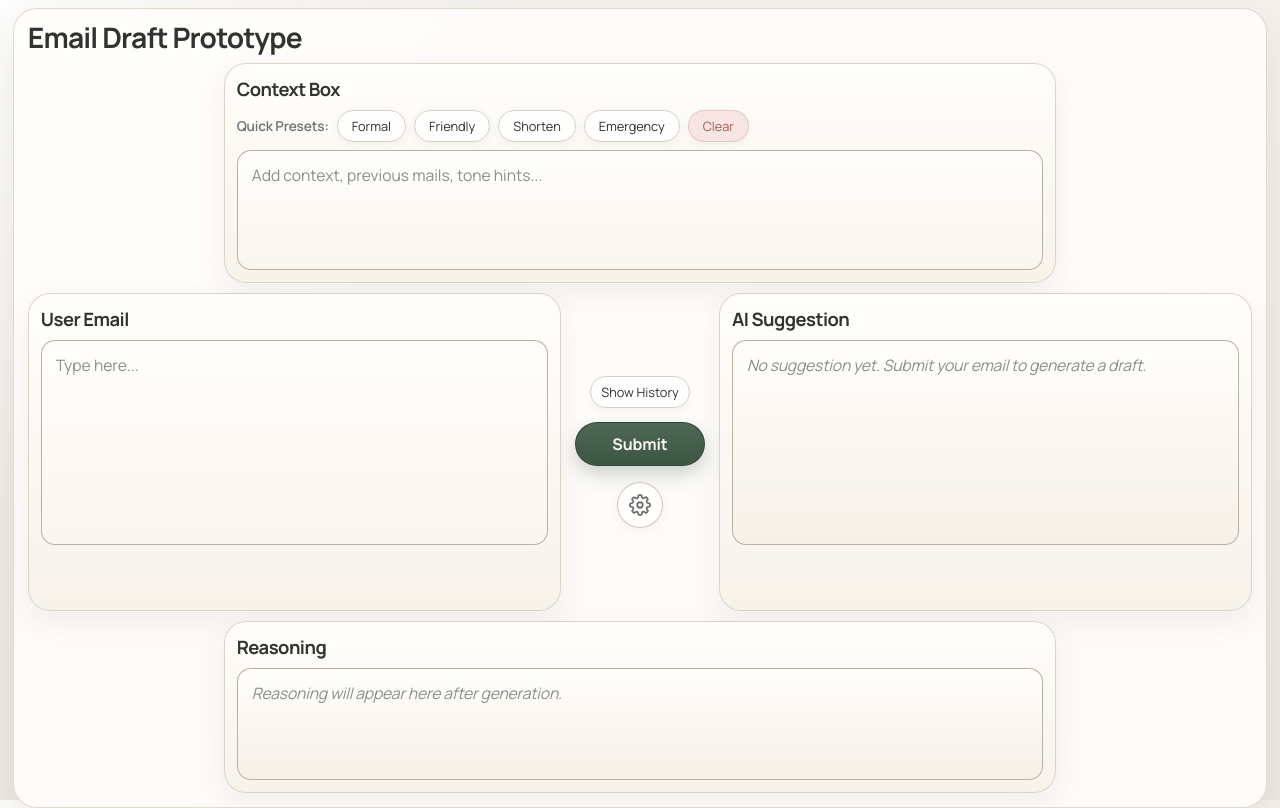
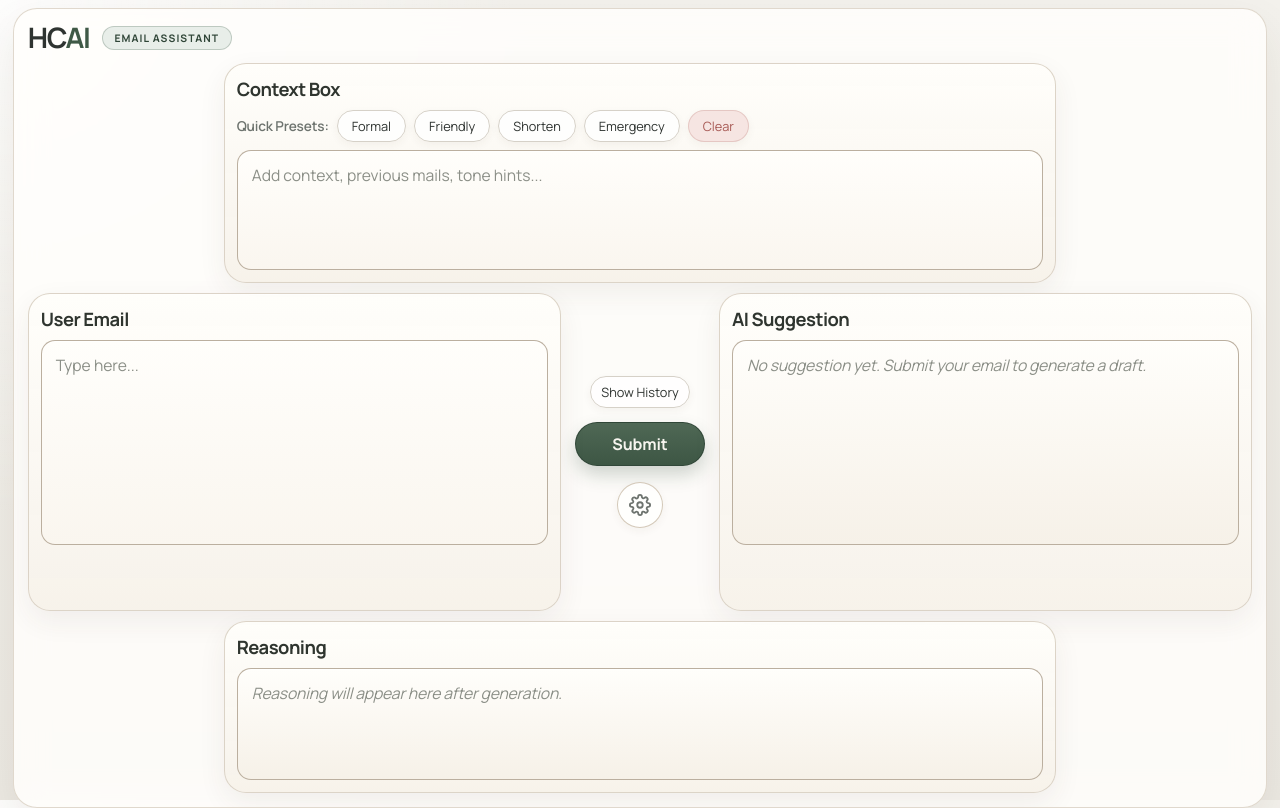
Before and after one commit to flylikeabard/HCAI-Course-Project, a plain HTML site: page frontend/index.html in a window 1280 px wide. Drawn offline with Linux system fonts and the light colour scheme.

Commit message:
title upgrade

```diff
--- a/frontend/index.html
+++ b/frontend/index.html
@@ -8,7 +8,10 @@
 	</head>
 	<body>
 		<main class="container">
-			<h1>Email Draft Prototype</h1>
+			<header class="app-header">
+				<h1 class="app-logo">HC<em>AI</em></h1>
+				<span class="app-pill">Email Assistant</span>
+			</header>
 
 			<section class="extra-box">
 				<h2>Context Box</h2>
--- a/frontend/src/assets/style.css
+++ b/frontend/src/assets/style.css
@@ -79,6 +79,36 @@ h2 {
 	font-size: 1.15rem;
 	font-weight: 700;
 	color: #2f352f;
+}
+
+.app-header {
+	display: flex;
+	align-items: center;
+	gap: 12px;
+}
+
+.app-logo {
+	font-size: clamp(1.7rem, 2.2vw, 2.2rem);
+	font-weight: 800;
+	letter-spacing: -0.05em;
+	color: var(--text);
+}
+
+.app-logo em {
+	font-style: normal;
+	color: var(--accent);
+}
+
+.app-pill {
+	font-size: 0.65rem;
+	font-weight: 700;
+	letter-spacing: 0.1em;
+	text-transform: uppercase;
+	padding: 4px 12px;
+	border-radius: 999px;
+	background: var(--accent-soft);
+	color: var(--accent-strong);
+	border: 1px solid rgba(63, 89, 70, 0.25);
 }
 
 button,
```
